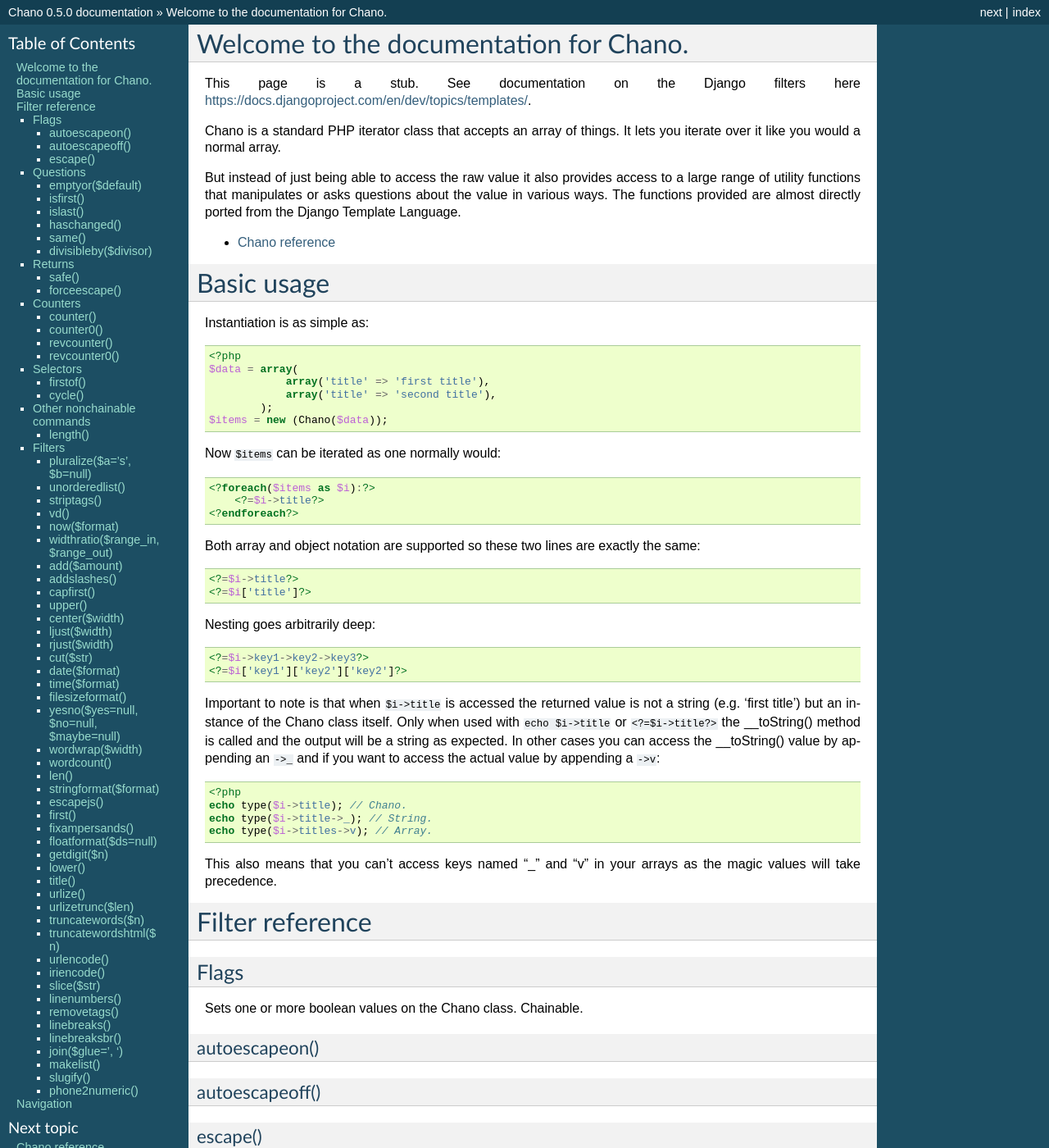
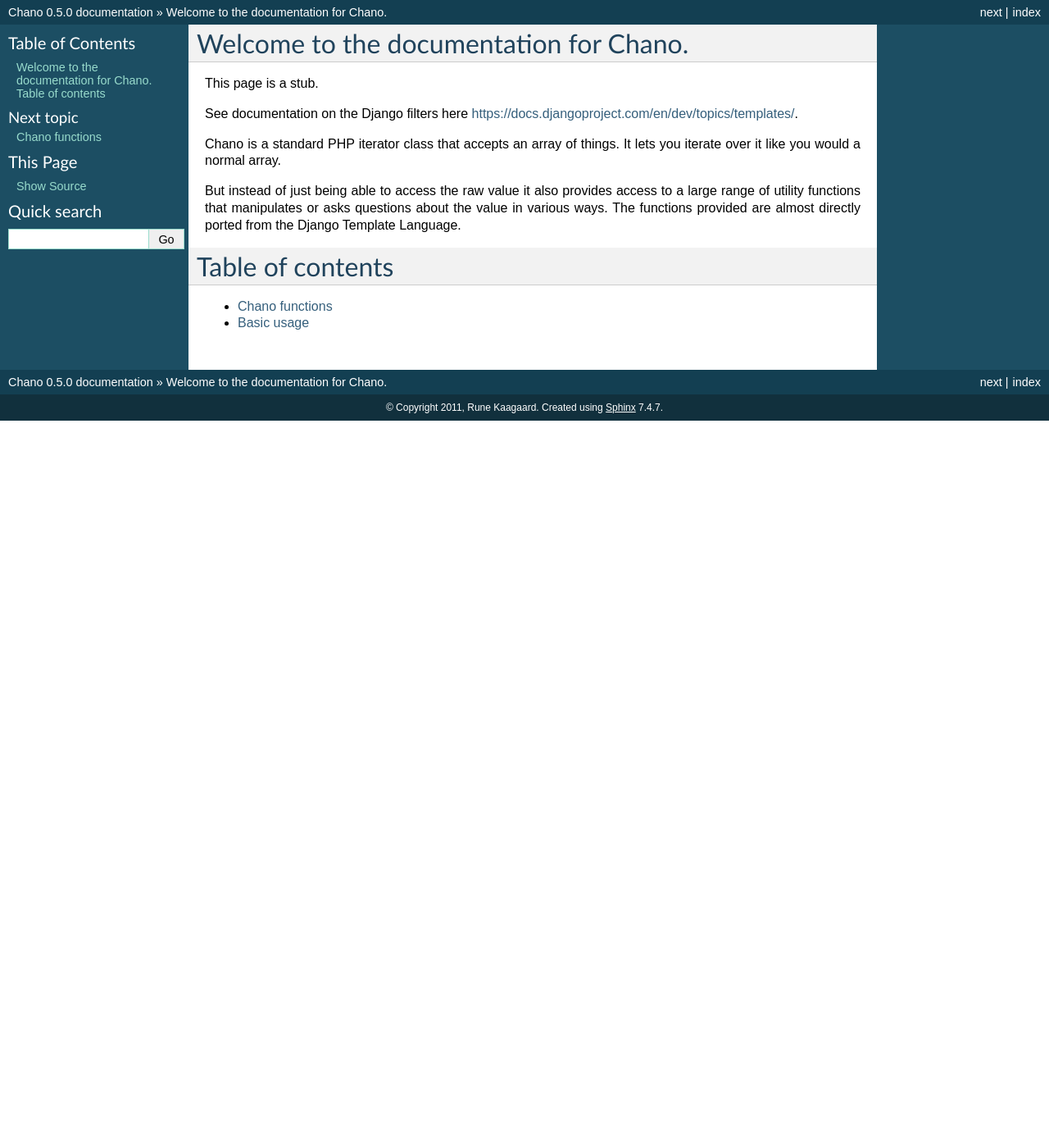
Before and after one commit to runekaagaard/php-chano, a Sphinx documentation site: the page built from docs/index.rst, in a window 1280 px wide and 1400 px high. Shown: the whole window at 82% size. Built offline with Sphinx 7.4.7, drawn with Linux system fonts in a browser that asks for light colours; some of the changed text lies outside the part shown.

Commit message:
Updating docs.

```diff
--- a/docs/index.rst
+++ b/docs/index.rst
@@ -2,9 +2,10 @@
 
 Welcome to the documentation for Chano.
 =======================================
-This page is a stub. See documentation on the Django filters here
+This page is a stub.
+
+See documentation on the Django filters here
 https://docs.djangoproject.com/en/dev/topics/templates/.
-
 
 Chano is a standard PHP iterator class that accepts an array of things. It lets
 you iterate over it like you would a normal array.
@@ -14,278 +15,11 @@
 the value in various ways. The functions provided are almost directly ported
 from the Django Template Language.
 
+Table of contents
+=================
+
 .. toctree::
    :maxdepth: 1
 
    reference
-
-Basic usage
-===========
-
-Instantiation is as simple as::
-
-    <?php
-    $data = array(
-                array('title' => 'first title'),
-                array('title' => 'second title'),
-            );
-    $items = new (Chano($data));
-
-Now ``$items`` can be iterated as one normally would::
-
-    <?foreach($items as $i):?>
-        <?=$i->title?>
-    <?endforeach?>
-
-Both array and object notation are supported so these two lines are exactly the
-same::
-
-    <?=$i->title?>
-    <?=$i['title']?>
-
-Nesting goes arbitrarily deep::
-
-    <?=$i->key1->key2->key3?>
-    <?=$i['key1']['key2']['key2']?>
-
-Important to note is that when ``$i->title`` is accessed the returned value is
-not a string (e.g. 'first title') but an instance of the Chano class itself.
-Only when used with ``echo $i->title`` or ``<?=$i->title?>`` the __toString()
-method is called and the output will be a string as expected. In other cases
-you can access the __toString() value by appending an ``->_`` and if you want
-to access the actual value by appending a ``->v``::
-
-    <?php
-    echo type($i->title); // Chano.
-    echo type($i->title->_); // String.
-    echo type($i->titles->v); // Array.
-
-This also means that you can't access keys named "_" and "v" in your arrays as
-the magic values will take precedence.
-
-Filter reference
-================
-
-Flags
-******
-
-Sets one or more boolean values on the Chano class. Chainable.
-
-autoescapeon()
---------------
-
-autoescapeoff()
----------------
-escape()
---------
-
-Questions
-*********
-Conditionally returns a boolean based on value of current item. All questions
-are nonchainable.
-
-emptyor($default)
------------------
-
-isfirst()
----------
-
-islast()
---------
-
-haschanged()
-------------
-
-same()
-------
-
-divisibleby($divisor)
----------------------
-
-Returns
-*******
-
-Returns value of current item in various ways. Unchainable.
-
-safe()
-------
-
-forceescape()
--------------
-
-Counters
-********
-
-Different methods of counting to/from the current item. Chainable. Works on the
-base instance, ie. you don't have to ask for a key first.
-
-counter()
----------
-
-counter0()
-----------
-
-revcounter()
-------------
-
-revcounter0()
--------------
-
-Selectors
-*********
-One of given arguments are conditionally returned. Chainable. Works on base
-instance too.
-
-firstof()
----------
-
-cycle()
--------
-
-Other nonchainable commands
-***************************
-
-length()
---------
-
-Filters
-*******
-
-Modifies the value of the current item. Chainable.
-
-pluralize($a='s', $b=null)
---------------------------
-
-unorderedlist()
----------------
-
-striptags()
------------
-
-vd()
-----
-
-now($format)
-------------
-
-widthratio($range_in, $range_out)
----------------------------------
-
-add($amount)
-------------
-
-addslashes()
-------------
-
-capfirst()
-----------
-
-upper()
--------
-
-center($width)
---------------
-
-ljust($width)
--------------
-
-rjust($width)
--------------
-
-cut($str)
----------
-
-date($format)
--------------
-
-time($format)
--------------
-
-filesizeformat()
-----------------
-
-yesno($yes=null, $no=null, $maybe=null)
----------------------------------------
-
-wordwrap($width)
-----------------
-
-wordcount()
------------
-
-len()
------
-
-stringformat($format)
----------------------
-
-escapejs()
-----------
-
-first()
--------
-
-fixampersands()
----------------
-
-floatformat($ds=null)
----------------------
-
-getdigit($n)
-------------
-
-lower()
--------
-
-title()
--------
-
-urlize()
---------
-
-urlizetrunc($len)
------------------
-
-truncatewords($n)
------------------
-
-truncatewordshtml($n)
----------------------
-
-urlencode()
------------
-
-iriencode()
------------
-
-slice($str)
------------
-
-linenumbers()
--------------
-
-removetags()
-------------
-
-linebreaks()
-------------
-
-linebreaksbr()
---------------
-
-join($glue=', ')
-----------------
-
-makelist()
-----------
-
-slugify()
----------
-
-phone2numeric()
----------------
-
-Navigation
-==========
-
-* :ref:`genindex`
+   basicusage
--- a/docs/reference.rst
+++ b/docs/reference.rst
@@ -1,12 +1,10 @@
 .. highlight:: php
 
-Chano reference
+Chano functions
 ===============
 
-Chano's flags, filters, questions, counters, selectors
-------------------------------------------------------
+Stub. Describe the different types here.
 
-Read all about it in the sections below.
 
 Flags
 _____
```
Also changed, not shown: docs/basicusage.rst (added, +45 -0 lines), 1 other file.
